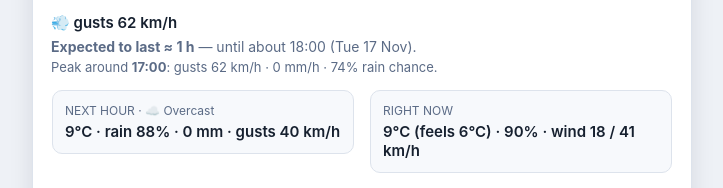
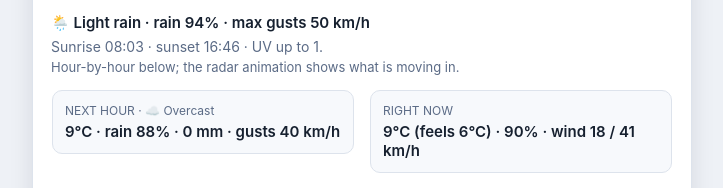
Before and after one commit to lordlagaa-lab/shared-list, a plain HTML site: page weather/index.html in a window 1280 px wide. Shown: the part 225-413 px from the top of the page, without its empty margins (278-1001 px from the left). Drawn offline with Linux system fonts and the light colour scheme.

Commit message:
weather: refresh pages

```diff
--- a/weather/index.html
+++ b/weather/index.html
@@ -32,9 +32,9 @@
 
   </div>
   <div class="card" style="padding:16px 18px">
-   <div style="font-size:15px;font-weight:600">💨 gusts 62 km/h</div>
-   <div style="font-size:14px;margin-top:6px;color:var(--muted)"><b>Expected to last ≈ 1 h</b> — until about 18:00 (Tue 17 Nov).</div>
-   <div style="font-size:13px;color:var(--muted);margin-top:4px">Peak around <b>17:00</b>: gusts 62 km/h · 0 mm/h · 74% rain chance.</div>
+   <div style="font-size:15px;font-weight:600">🌦️ Light rain · rain 94% · max gusts 50 km/h</div>
+   <div style="font-size:14px;margin-top:6px;color:var(--muted)">Sunrise 08:03 · sunset 16:46 · UV up to 1.</div>
+   <div style="font-size:13px;color:var(--muted);margin-top:4px">Hour-by-hour below; the radar animation shows what is moving in.</div>
    <table style="width:100%;border-collapse:collapse;margin-top:14px">
     <tr><td style="width:50%;vertical-align:top;padding-right:8px">
      <div style="background:var(--row);border:1px solid var(--line);border-radius:10px;padding:12px">
```
